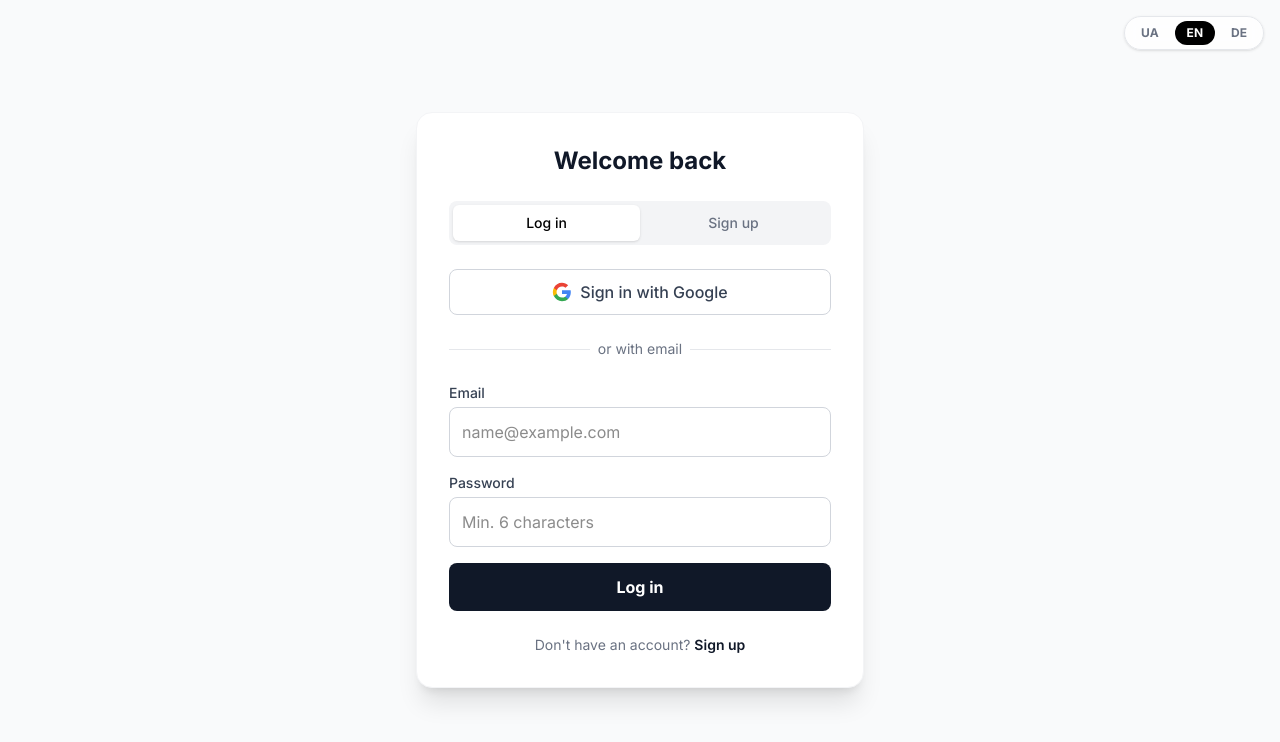
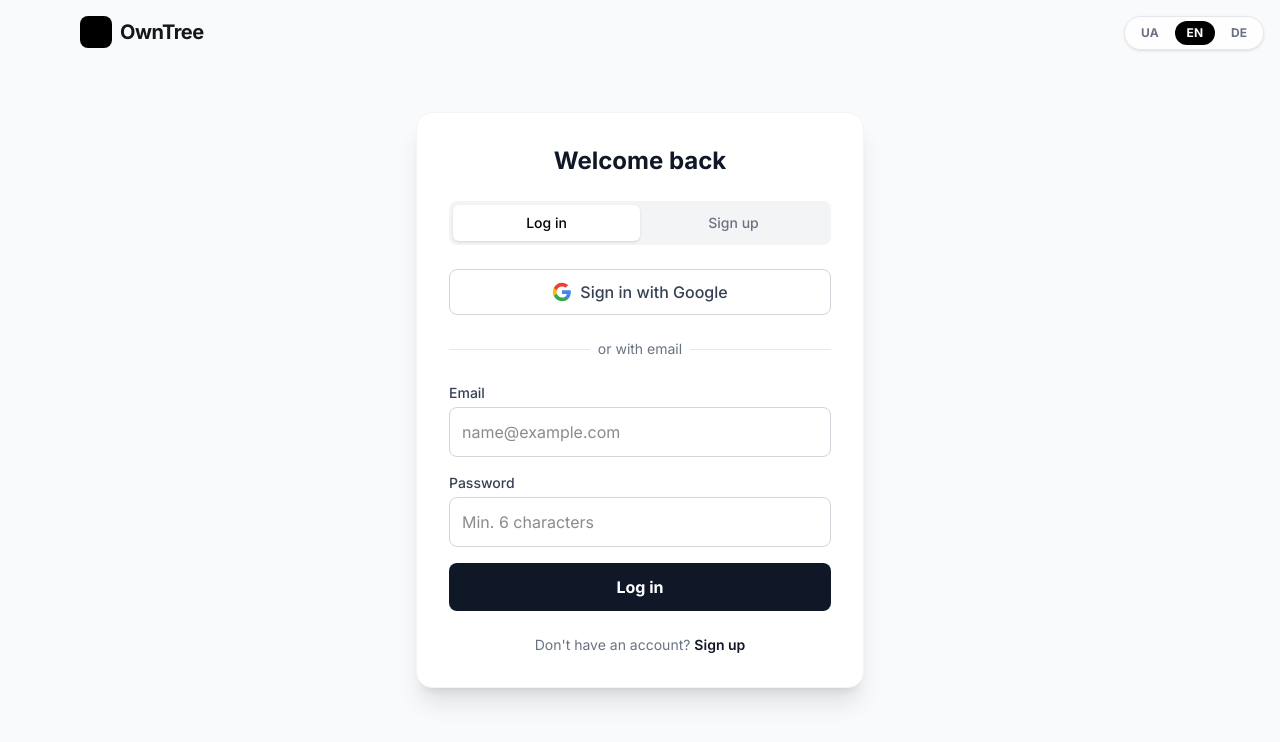
Before and after one commit to elvz/linktree-clone, a Next.js app: page /login in a window 1280 px wide. Shown: the top 742 px of the page. Built offline with nearby package versions, Linux system fonts and the light colour scheme; no server answers.

Commit message:
Added new features

```diff
--- a/src/app/login/page.tsx
+++ b/src/app/login/page.tsx
@@ -7,6 +7,7 @@ import { useLanguage } from "@/context/LanguageContext";
 import GoogleButton from "./GoogleButton"; // Ваша кнопка Google
 import LanguageSwitcher from "@/components/LanguageSwitcher"; // Перемикач мов
 import Link from "next/link";
+import Header from "@/components/Header";
 
 export default function LoginPage() {
   const { t } = useLanguage();
@@ -71,8 +72,7 @@ export default function LoginPage() {
 
   return (
     <div className="min-h-screen flex items-center justify-center bg-gray-50 px-4 relative">
-      {/* Перемикач мов у кутку */}
-      <LanguageSwitcher />
+      <Header />
 
 
 
--- /dev/null
+++ b/src/components/Header.tsx
@@ -0,0 +1,21 @@
+"use client";
+
+import Link from "next/link";
+import { useLanguage } from "@/context/LanguageContext";
+import LanguageSwitcher from "./LanguageSwitcher";
+
+export default function Header() {
+  const { lang, setLang, t } = useLanguage();
+
+  return (
+    <header className="fixed top-0 left-0 right-0 bg-transparent  z-50 ">
+      <div className="max-w-6xl mx-auto px-4 h-16 flex items-center justify-between">
+        <Link href="/" className="flex items-center gap-2">
+           <div className="w-8 h-8 bg-black rounded-lg"></div> {/* Логотип заглушка */}
+           <span className="font-bold text-xl tracking-tight">OwnTree</span>
+        </Link>
+        <LanguageSwitcher />
+      </div>
+    </header>
+  );
+}
--- a/src/components/LandingPage.tsx
+++ b/src/components/LandingPage.tsx
@@ -38,21 +38,27 @@ export default function LandingPage() {
   return (
       <div className="w-full bg-white">
 <LanguageSwitcher />
-
       {/* Header / Nav */}
       <header className="px-6 py-4 flex justify-between items-center max-w-6xl mx-auto w-full">
-        <Link href="" className="flex items-center gap-2">
+        <Link href="/" className="flex items-center gap-2">
            <div className="w-8 h-8 bg-black rounded-lg"></div> {/* Логотип заглушка */}
            <span className="font-bold text-xl tracking-tight">OwnTree</span>
         </Link>
-        <div className="flex gap-4">
-           {/* Кнопка входу прямо в шапці */}
+        {/* hidden = приховано за замовчуванням (на мобільних)
+   md:flex = показується як flex на екранах ширше 768px (планшети і ПК)
+*/}
+<div className="hidden md:flex gap-4">
+
+  {/* Кнопка входу */}
   <Link href="/login" className="text-sm font-medium hover:text-gray-600 px-3 py-2">
     {t('tabLogin')}
   </Link>
+
+  {/* Кнопка реєстрації */}
   <Link href="/login" className="text-sm font-medium bg-gray-100 hover:bg-gray-200 px-4 py-2 rounded-full transition">
     {t('tabRegister')}
   </Link>
+
 </div>
       </header>
 
```
Also changed, not shown: src/app/page.tsx (+2 -5 lines). Lines whose indentation alone changed are shown as unchanged.
